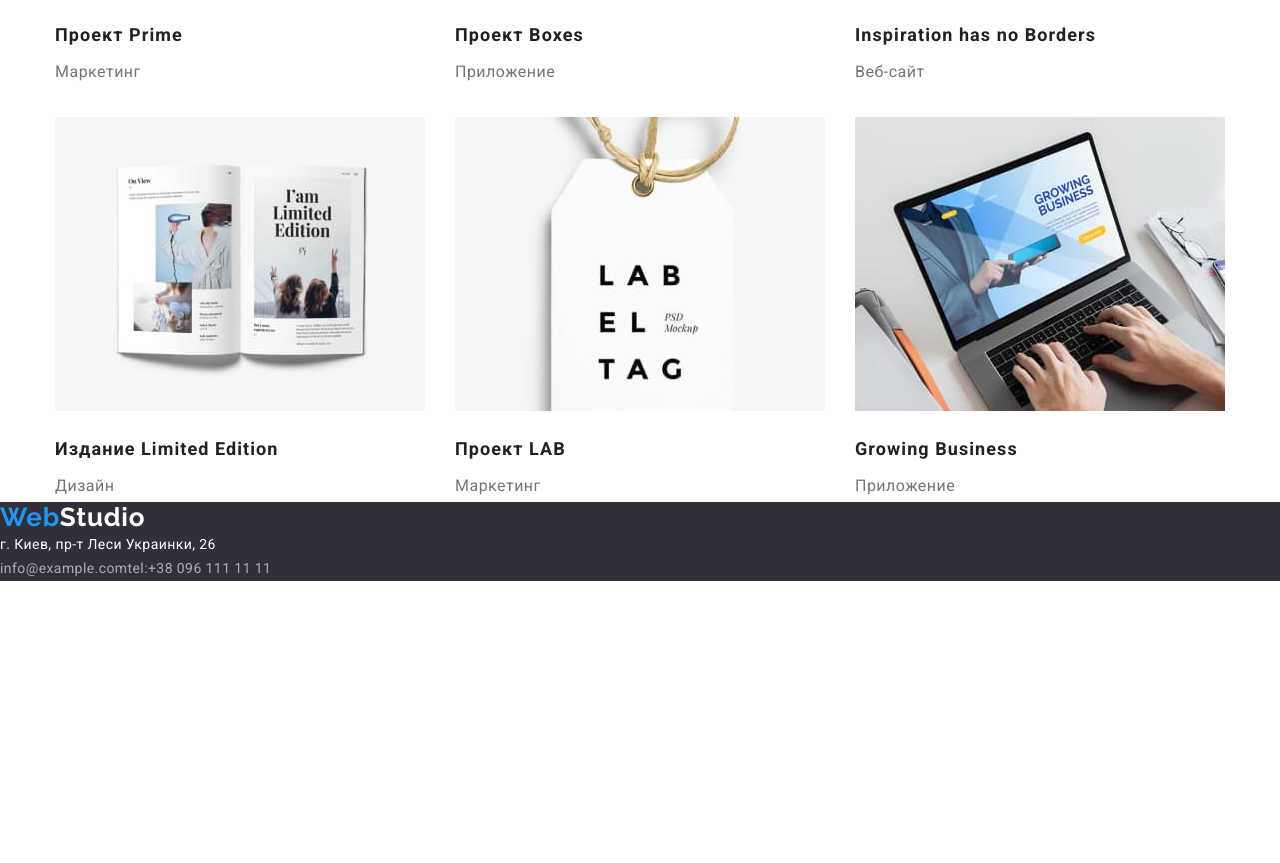
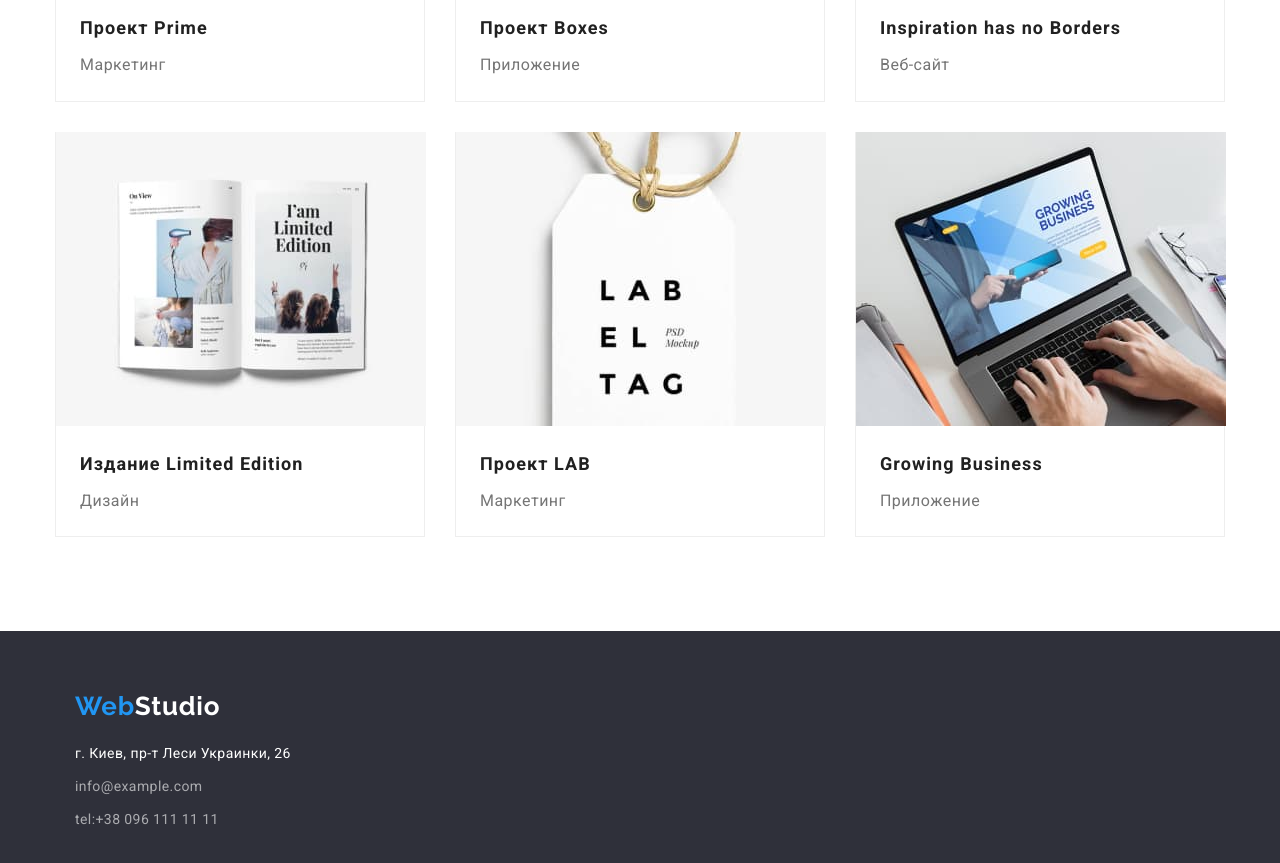
Before and after one commit to Alex2013GitHub/goit-markup-hw-03, a plain HTML site: page portfolio.html in a window 1280 px wide. Shown: the part 1001-1864 px from the top of the page. Before the commit the page ends 1582 px from the top, so only its background shows below. Drawn offline with nearby package versions, Linux system fonts and the light colour scheme.

Commit message:
правки дз

```diff
--- a/CSS/Styles.css
+++ b/CSS/Styles.css
@@ -27,6 +27,11 @@ h5 {
   padding-left: 15px;
   padding-right: 15px;
   margin: 0 auto;
+}
+
+.section {
+  padding-top: 94px;
+  padding-bottom: 94px;
 }
 
 ul {
@@ -79,6 +84,7 @@ body {
 .header-container {
   display: flex;
   align-items: center;
+  border-bottom: 1px;
 }
 .logo {
   margin-right: 93px;
@@ -132,6 +138,7 @@ body {
 /* -------------Hero -------------*/
 
 .hero {
+  padding: 200px 200px;
   background-color: var(--background);
   text-align: center;
 }
@@ -171,15 +178,6 @@ body {
   margin-left: 30px;
 }
 
-.section-about {
-  padding-top: 94px;
-  padding-bottom: 0;
-}
-.section {
-  padding-top: 94px;
-  padding-bottom: 94px;
-}
-
 .about-title {
   font-weight: 700;
   font-size: 14px;
@@ -212,11 +210,10 @@ body {
 }
 .masters-item-contens {
   padding-top: 30px;
+  padding-bottom: 30px;
 }
 .masters {
   background-color: var(--button-color);
-  padding-top: 94px;
-  padding-bottom: 94px;
 }
 
 .section-title {
@@ -251,6 +248,7 @@ body {
 
 .footer {
   background-color: var(--background);
+  padding: 60px 60px;
 }
 
 .logo-footer {
@@ -262,6 +260,10 @@ body {
   color: var(--primary-white-color);
 }
 
+.logo-iteam {
+  margin-bottom: 20px;
+}
+
 address {
   font-style: normal;
   font-size: 14px;
@@ -270,10 +272,14 @@ address {
 }
 .footer-text {
   color: var(--primary-white-color);
+  margin-bottom: 9px;
 }
 
 .footer-link {
   color: rgba(255, 255, 255, 0.6);
+}
+.footer-item {
+  margin-bottom: 9px;
 }
 
 /* ----------Button----------- */
@@ -282,15 +288,11 @@ address {
   display: flex;
   justify-content: center;
   align-items: center;
+  margin-bottom: 50px;
 }
 
 .iteam-btn + .iteam-btn {
   margin-left: 8px;
-}
-
-.section-btn {
-  padding-top: 94px;
-  padding-bottom: 50px;
 }
 
 .btn-text {
@@ -311,10 +313,6 @@ address {
   background-color: var(--accent-color);
 }
 
-.visually-hidden {
-  visibility: hidden;
-}
-
 /* -------------Contents--------- */
 
 .content-list {
@@ -324,12 +322,18 @@ address {
   margin-bottom: -30px;
 }
 .content-item {
-  width: calc(100% / 3 -30px);
+  width: calc(100% / 3 - 30px);
   margin-left: 30px;
   margin-bottom: 30px;
+  border-bottom: 1px solid #eeeeee;
+  border-left: 1px solid #eeeeee;
+  border-right: 1px solid #eeeeee;
 }
 .section-item-content {
   padding-top: 20px;
+  margin-bottom: 20px;
+  margin-left: 24px;
+  margin-right: 24px;
 }
 .content-title {
   font-weight: 700;
--- a/portfolio.html
+++ b/portfolio.html
@@ -46,9 +46,9 @@
       </div>
     </header>
     <main>
-      <section class="section section-btn">
-        <div class="container btn-container">
-          <h1 class="visually-hidden">Galery</h1>
+      <section class="section">
+        <div class="container">
+          <h1 hidden>Galery</h1>
           <ul class="button-list">
             <li class="iteam-btn">
               <button type="button" class="btn-text">Все</button>
@@ -66,10 +66,6 @@
               <button type="button" class="btn-text">Маркетинг</button>
             </li>
           </ul>
-        </div>
-      </section>
-      <section class="section-content">
-        <div class="container">
           <ul class="content-list">
             <li class="content-item">
               <a href="" class="content-img">
@@ -251,22 +247,22 @@
       </section>
     </main>
     <footer class="footer">
+      <div class="container">
+        <div class="logo-iteam">
           <a href="" class="logo-footer"><span class="logo-web">Web</span>Studio</a>
+        </div>
         <address>
           <p class="footer-text">г. Киев, пр-т Леси Украинки, 26</p>
-        <ul class="auth-nav list">
+          <ul class="footer-list">
             <li class="footer-item">
-            <a href="mailto:info@example.com" class="footer-link"
-              >info@example.com</a
-            >
+              <a href="mailto:info@example.com" class="footer-link">info@example.com</a>
             </li>
-          <li class="footer-item">
-            <a href="tel:+380961111111" class="footer-link"
-              >tel:+38 096 111 11 11</a
-            >
+            <li>
+              <a href="tel:+380961111111" class="footer-link">tel:+38 096 111 11 11</a>
             </li>
           </ul>
         </address>
+      </div>
     </footer>
   </body>
 </html>
```
Also changed, not shown: index.html (+10 -3 lines). Lines whose indentation alone changed are shown as unchanged.
